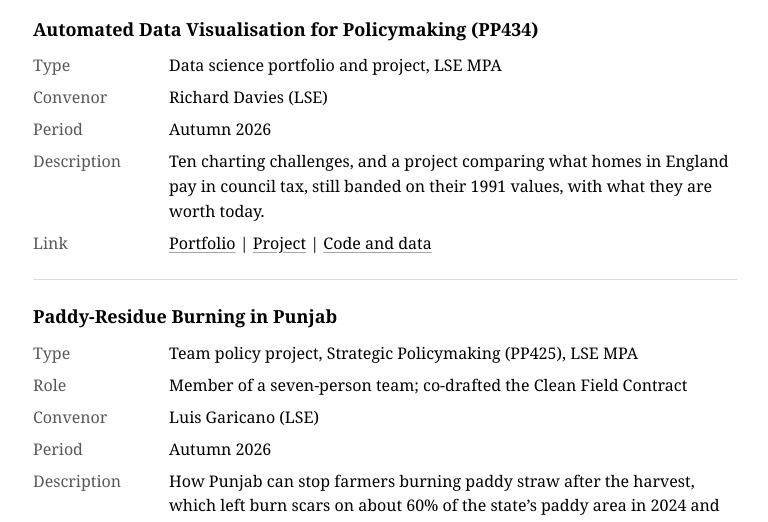
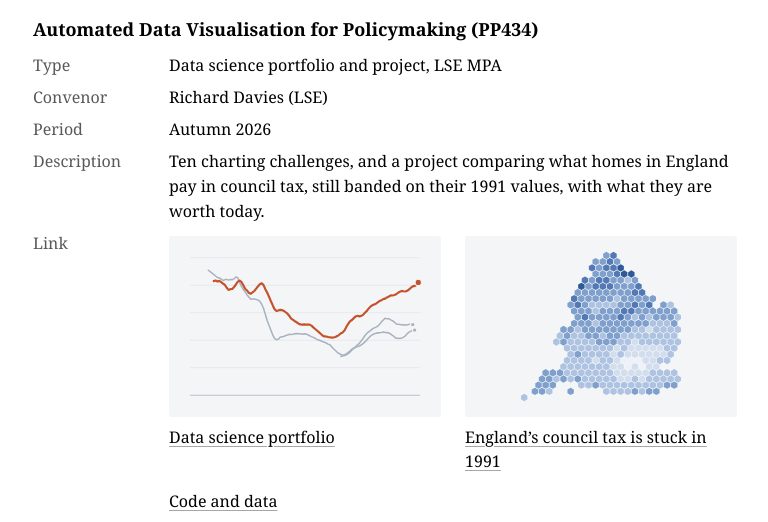
Before and after one commit to jakobbilan/jakobbilan.github.io, a plain HTML site: page projects.html in a window 1280 px wide. Shown: the part 212-734 px from the top of the page, without its empty margins (255-1023 px from the left). Drawn offline with Linux system fonts and the light colour scheme.

Commit message:
Add files via upload

```diff
--- a/projects.html
+++ b/projects.html
@@ -75,6 +75,23 @@
                 "position": 2,
                 "item": {
                   "@type": "CreativeWork",
+                  "name": "Data science portfolio",
+                  "url": "https://jakobbilan.github.io/portfolio.html",
+                  "author": {
+                    "@id": "https://jakobbilan.github.io/#person"
+                  },
+                  "about": [
+                    "Data visualisation",
+                    "Taxation",
+                    "Inequality"
+                  ]
+                }
+              },
+              {
+                "@type": "ListItem",
+                "position": 3,
+                "item": {
+                  "@type": "CreativeWork",
                   "name": "Paddy-Residue Burning in Punjab",
                   "author": {
                     "@id": "https://jakobbilan.github.io/#person"
@@ -88,7 +105,7 @@
               },
               {
                 "@type": "ListItem",
-                "position": 3,
+                "position": 4,
                 "item": {
                   "@type": "CreativeWork",
                   "name": "Mobilising Domestic Institutional Capital for Development",
@@ -104,7 +121,7 @@
               },
               {
                 "@type": "ListItem",
-                "position": 4,
+                "position": 5,
                 "item": {
                   "@type": "CreativeWork",
                   "name": "Turner MBA Impact Investing Network & Training (Turner MIINT)",
@@ -118,7 +135,7 @@
               },
               {
                 "@type": "ListItem",
-                "position": 5,
+                "position": 6,
                 "item": {
                   "@type": "CreativeWork",
                   "name": "Financing Cigéo, France’s Deep Geological Repository for Radioactive Waste",
@@ -161,7 +178,8 @@
         <section>
             <h2>Current</h2>
 
-            <!-- PP434: the two graded pages, portfolio.html and project.html -->
+            <!-- PP434: the two graded pages, portfolio.html and project.html, as picture
+                 links in the Link field. Pictures are in assets/projects, 600 x 400 -->
             <article class="paper">
                 <h3>Automated Data Visualisation for Policymaking (PP434)</h3>
                 <dl class="fields">
@@ -174,7 +192,21 @@
                     <dt>Description</dt>
                     <dd>Ten charting challenges, and a project comparing what homes in England pay in council tax, still banded on their 1991 values, with what they are worth today.</dd>
                     <dt>Link</dt>
-                    <dd><a href="portfolio.html">Portfolio</a> | <a href="project.html">Project</a> | <a href="https://github.com/jakobbilan/jakobbilan.github.io">Code and data</a></dd>
+                    <dd>
+                        <ul class="tiles">
+                            <li class="tile">
+                                <a href="portfolio.html">Data science portfolio</a>
+                                <img src="assets/projects/portfolio.svg" width="600" height="400" decoding="async"
+                                    alt="Line chart of the top 1% share of pre-tax national income since 1900, the United States highlighted against the United Kingdom and France">
+                            </li>
+                            <li class="tile">
+                                <a href="project.html">England’s council tax is stuck in 1991</a>
+                                <img src="assets/projects/council-tax.svg" width="600" height="400" decoding="async"
+                                    alt="Hexagon map of England’s councils, shaded by council tax as a share of home value">
+                            </li>
+                        </ul>
+                        <a href="https://github.com/jakobbilan/jakobbilan.github.io">Code and data</a>
+                    </dd>
                 </dl>
             </article>
 
--- a/sitemap.xml
+++ b/sitemap.xml
@@ -3,7 +3,7 @@
     <url><loc>https://jakobbilan.github.io/</loc><lastmod>2026-11-07</lastmod></url>
     <url><loc>https://jakobbilan.github.io/research.html</loc><lastmod>2026-11-04</lastmod></url>
     <url><loc>https://jakobbilan.github.io/cv.html</loc><lastmod>2026-11-04</lastmod></url>
-    <url><loc>https://jakobbilan.github.io/projects.html</loc><lastmod>2026-11-04</lastmod></url>
+    <url><loc>https://jakobbilan.github.io/projects.html</loc><lastmod>2026-11-19</lastmod></url>
     <url><loc>https://jakobbilan.github.io/project.html</loc><lastmod>2026-11-07</lastmod></url>
     <url><loc>https://jakobbilan.github.io/portfolio.html</loc><lastmod>2026-11-04</lastmod></url>
     <url><loc>https://jakobbilan.github.io/contact.html</loc><lastmod>2026-11-04</lastmod></url>
--- a/style.css
+++ b/style.css
@@ -288,3 +288,48 @@ a:focus-visible {
     font-size: 1.25rem;
     line-height: 1.55;
 }
+
+/* Projects page, PP434 entry: the portfolio and the project as picture links
+   inside the Link field, side by side when the field is wide enough */
+.tiles {
+    list-style: none;
+    margin: 0.35rem 0 0.9rem;
+    padding: 0;
+    display: grid;
+    grid-template-columns: repeat(auto-fit, minmax(13rem, 1fr));
+    gap: 1.25rem 1.5rem;
+}
+
+.tile {
+    position: relative;
+    display: flex;
+    flex-direction: column;
+}
+
+/* Picture above its link on screen; the link stays first for screen readers */
+.tile img {
+    order: -1;
+    display: block;
+    width: 100%;
+    height: auto;
+    border-radius: 3px;
+    margin-bottom: 0.45rem;
+}
+
+/* The link covers the whole tile, so the picture is clickable too */
+.tile a::after {
+    content: "";
+    position: absolute;
+    inset: 0;
+    border-radius: 3px;
+}
+
+/* Keyboard focus outlines the whole tile, not just its link text */
+.tile a:focus-visible {
+    outline: none;
+}
+
+.tile a:focus-visible::after {
+    outline: 2px solid currentColor;
+    outline-offset: 4px;
+}
```
Also changed, not shown: assets/projects/council-tax.svg (added), assets/projects/portfolio.svg (added).
